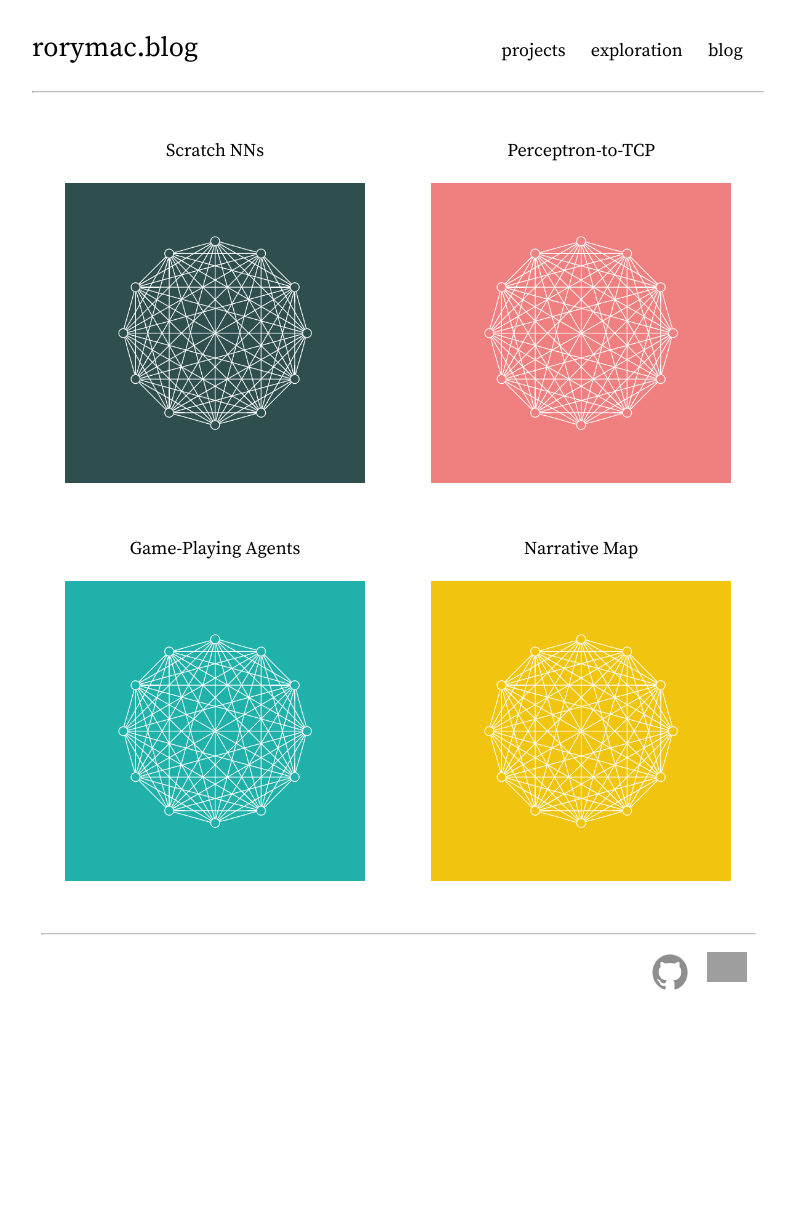
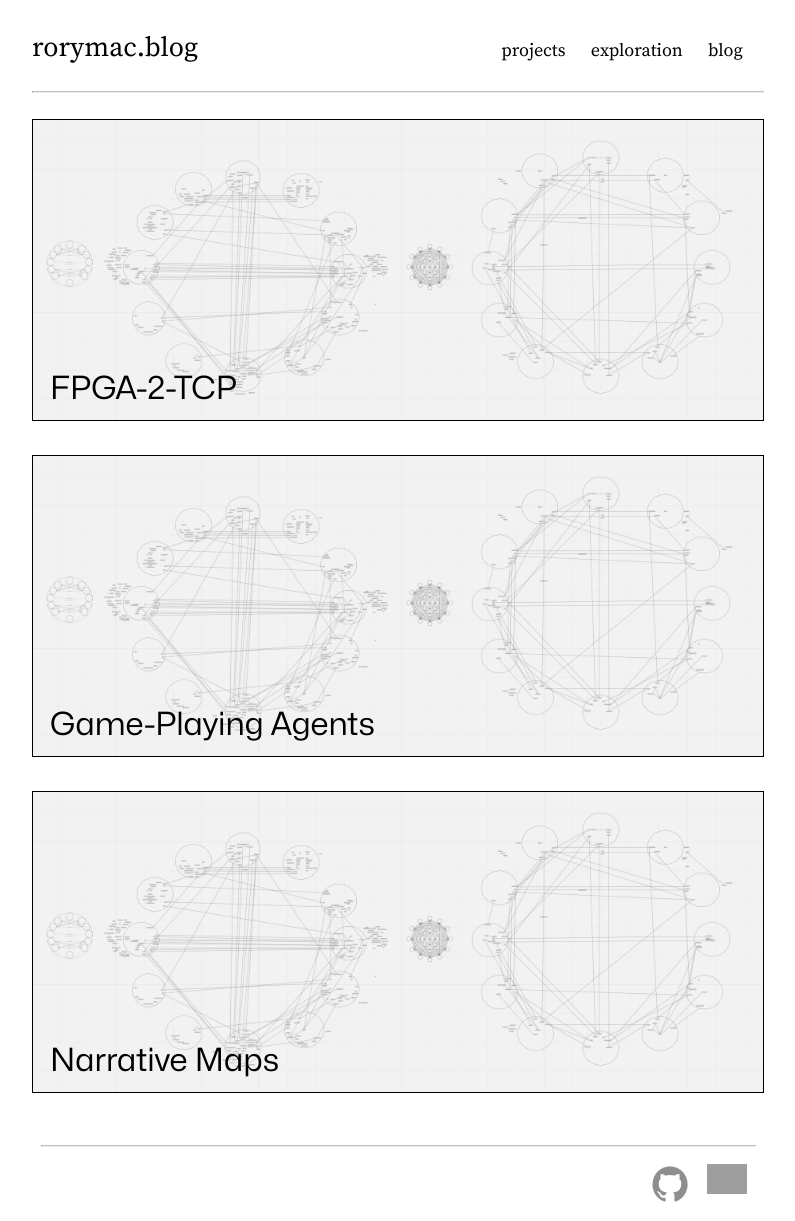
Before and after one commit to Rory-Mac/personal-website, a Jekyll site: the page built from index.markdown, in a window 1280 px wide. Shown: the whole page, without its empty margins (242-1037 px from the left). Built offline with Jekyll 4.4.1, drawn with Linux system fonts in a browser that asks for light colours; before the commit the page ends 1009 px from its top, so only the background shows below that; grey boxes are pictures that could not be loaded.

Commit message:
columnar home-page draft

```diff
--- a/Projects/CIFAR-Visualiser.markdown
+++ b/Projects/FPGA-2-TCP.markdown
@@ -1,7 +1,7 @@
 ---
 layout: default
 mode: light
-title: CISAR-processor
+title: FPGA-2-TCP
 ---
 <p>
     Coming Soon
--- a/Projects/Generative Spirits.markdown
+++ b/Projects/Game-Playing Agents.markdown
@@ -1,7 +1,7 @@
 ---
 layout: default
 mode: light
-title: Generative Spirits
+title: Game-Playing Agents
 ---
 <p>
     Coming Soon
--- a/_sass/base.scss
+++ b/_sass/base.scss
@@ -6,10 +6,8 @@
 }
 
 @font-face {
-    font-family: 'Merriweather';
-    src: url('/Assets/fonts/Merriweather-Regular.ttf') format('truetype'),
-      url('/Assets/fonts/Merriweather-Bold.ttf') format('truetype'),
-      url('/Assets/fonts/Merriweather-Italic.ttf') format('truetype');
+    font-family: 'Mona-Sans';
+    src: url('/Assets/fonts/Mona-Sans.ttf') format('truetype');
     font-weight: normal;
     font-style: normal;
 }
@@ -21,7 +19,7 @@ body, html {
     font-size: 1.0625rem;
     letter-spacing: -0.003rem;
     line-height: 28px;
-    font-family: 'Source Serif Pro', 'Source Code Pro', monospace;
+    font-family: 'Source Serif Pro';
 
     &.dark {
         background-color: black;
@@ -91,3 +89,32 @@ img {
 .reference-list {
     font-size: 1rem;
 }
+
+.home-page-container {
+    margin: 0 0 2rem 0;
+    position: relative;
+    transition: transform .2s;
+    border: 0.1rem solid black;
+
+    &:hover {
+        transform: scale(1.1);
+    }
+}
+
+//.home-page-container:hover .overlay-text {
+//    display: block;
+//}
+
+.home-page-image {
+    width: 100%;
+}
+
+.overlay-text {
+    //display: none;
+    font-family: 'Mona-Sans';
+    font-weight: 500;
+    position: absolute;
+    font-size: 32px;
+    bottom: 1rem;
+    left: 1rem;
+}
--- a/_sass/flex.scss
+++ b/_sass/flex.scss
@@ -1,10 +1,3 @@
-.index-flex-container {
-  margin: 0 0 2rem 0;
-  display: flex;
-  flex-wrap: wrap;
-  justify-content: space-around;
-}
-
 .explore-main-container {
     margin: 0 0 2rem 0;
     display: flex;
--- a/index.markdown
+++ b/index.markdown
@@ -3,23 +3,27 @@ layout: default
 mode: light
 title: Welcome
 ---
-<div class="index-flex-container">
-    <div class="zoom">
-        <p>Scratch NNs</p>
-        <a href="."><img style="background-color: darkslategray" src="/Assets/images/k12_transparent.png"></a>
+<div class="home-page-container">
+    <a href="/Projects/FPGA-2-TCP.html">
+    <img class="home-page-image" src="/Assets/images/narrative_overview.png">
+    <div class="overlay-text">
+        FPGA-2-TCP
     </div>
-    <div class="zoom">
-        <p>Perceptron-to-TCP</p>
-        <a href="."><img style="background-color: lightcoral" src="/Assets/images/k12_transparent.png"></a>
+    </a>
+</div>
+<div class="home-page-container">
+    <a href="/Projects/Game-Playing Agents.html">
+    <img class="home-page-image" src="/Assets/images/narrative_overview.png">
+    <div class="overlay-text">
+        Game-Playing Agents
     </div>
+    </a>
 </div>
-<div class="index-flex-container">
-    <div class="zoom">
-        <p>Game-Playing Agents</p>
-        <a href="."><img style="background-color: lightseagreen" src="/Assets/images/k12_transparent.png"></a>
+<div class="home-page-container">
+    <a href="/Projects/Narrative Map.html">
+    <img class="home-page-image" src="/Assets/images/narrative_overview.png">
+    <div class="overlay-text">
+        Narrative Maps
     </div>
-    <div class="zoom">
-        <p>Narrative Map</p>
-        <a href="Projects/Narrative%20Map.html"><img style="background-color: #F1C40F" src="/Assets/images/k12_transparent.png"></a>
-    </div>
+    </a>
 </div>
```
Also changed, not shown: Projects/MNIST-Visualiser.markdown (deleted, +0 -8 lines), Projects/RNN-Visualiser.markdown (deleted, +0 -9 lines), _posts/2023-07-23-Existential-Risk.markdown (+25 -15 lines), Assets/fonts/Merriweather-Black.ttf (deleted), Assets/fonts/Merriweather-BlackItalic.ttf (deleted), Assets/fonts/Merriweather-Bold.ttf (deleted), Assets/fonts/Merriweather-BoldItalic.ttf (deleted), Assets/fonts/Merriweather-Italic.ttf (deleted), Assets/fonts/Merriweather-Light.ttf (deleted), Assets/fonts/Merriweather-LightItalic.ttf (deleted), Assets/fonts/Merriweather-Regular.ttf (deleted), Assets/fonts/Mona-Sans.ttf (added).
